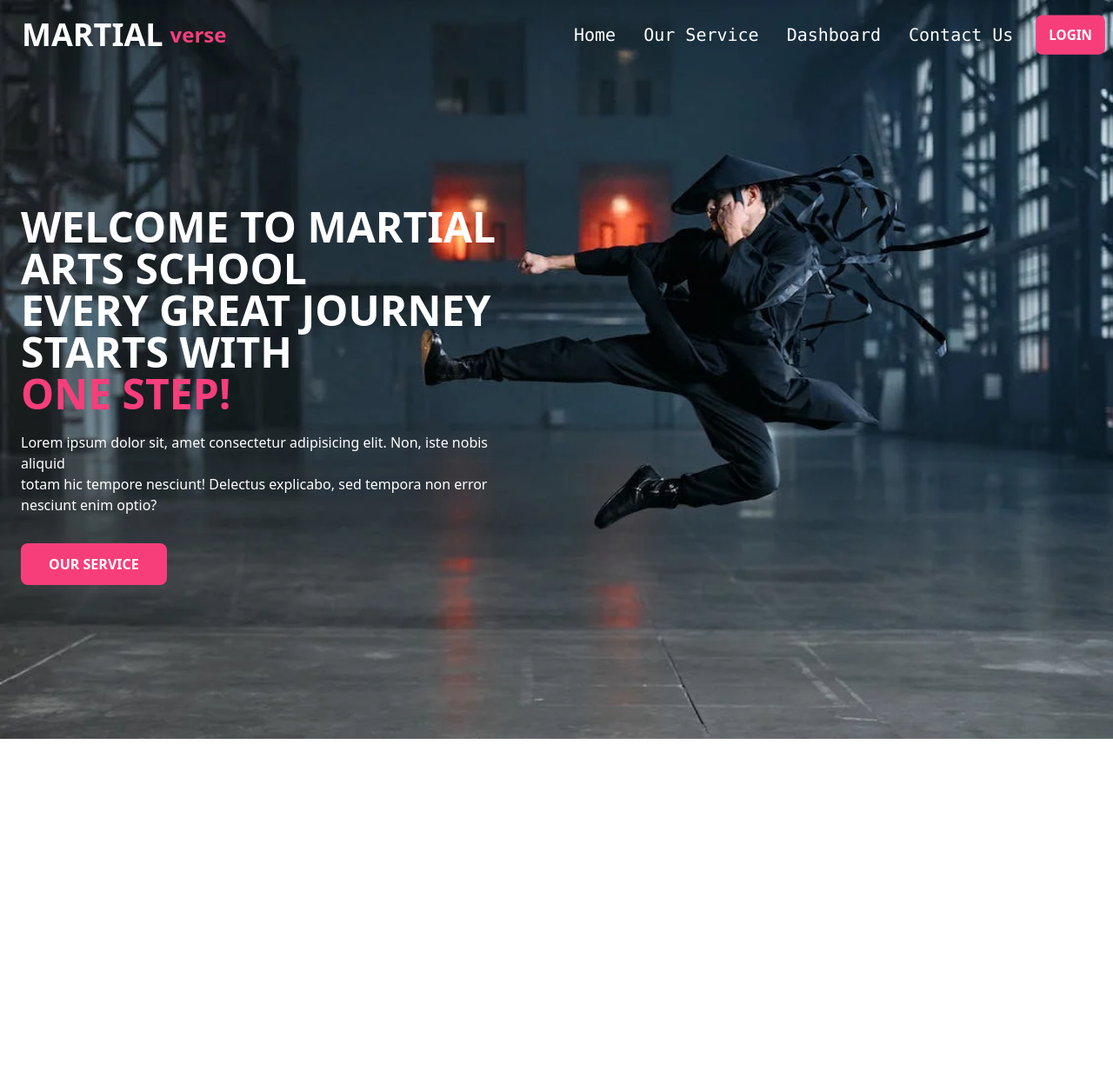
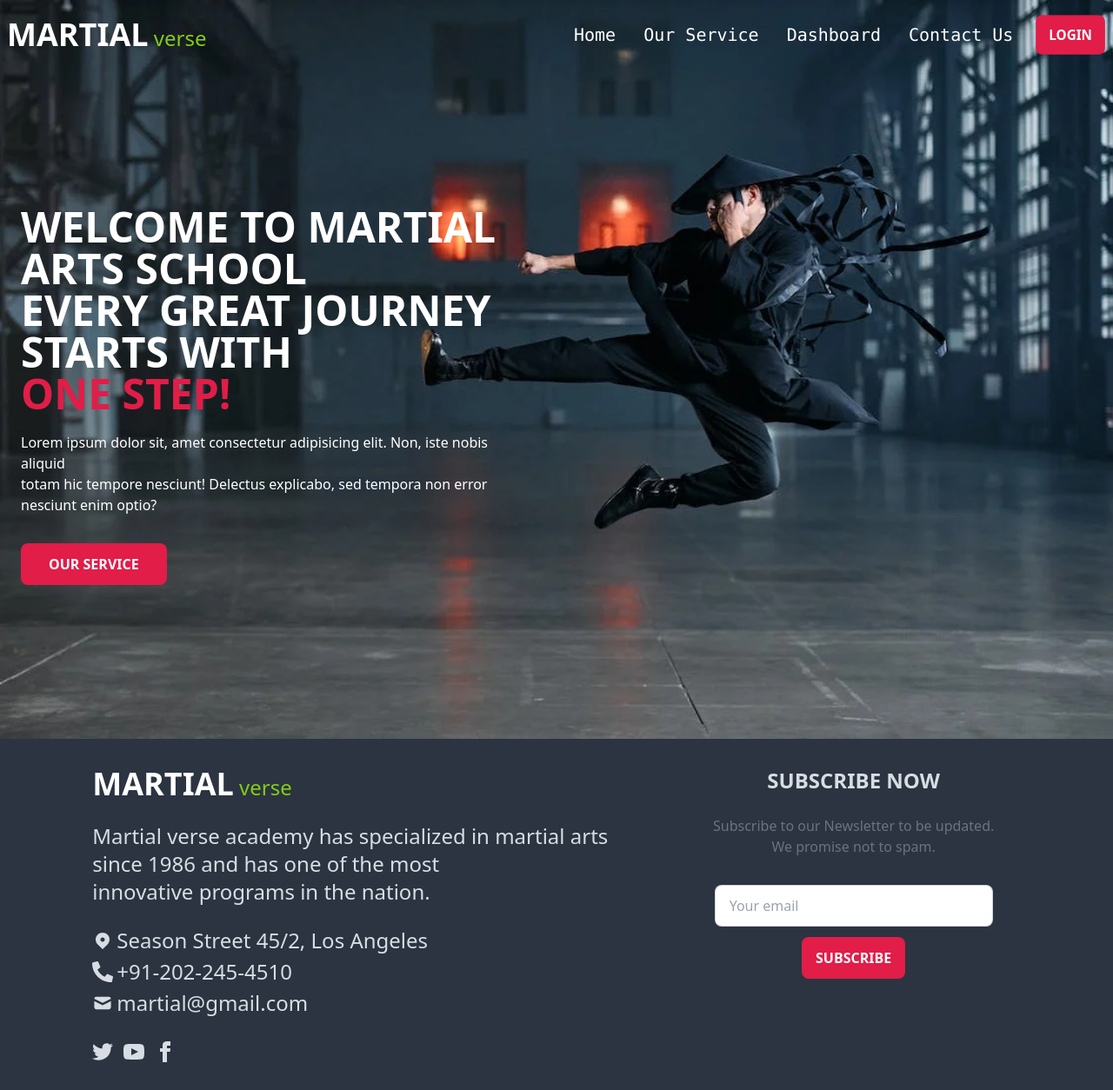
Before and after one commit to Joy041/martial-verse-client, a React (Vite) app: page / in a window 1280 px wide. Shown: the whole page at 87% size. Before the commit the page ends 850 px from the top, so only its background shows below. Built offline with nearby package versions, Linux system fonts and the light colour scheme.

Commit message:
make footer

```diff
--- a/package.json
+++ b/package.json
@@ -14,6 +14,7 @@
     "match-sorter": "^6.3.1",
     "react": "^18.2.0",
     "react-dom": "^18.2.0",
+    "react-icons": "^4.9.0",
     "react-responsive-carousel": "^3.2.23",
     "react-router-dom": "^6.12.0",
     "sort-by": "^1.2.0",
--- a/src/Layout/Main.jsx
+++ b/src/Layout/Main.jsx
@@ -1,5 +1,6 @@
 import { Outlet } from "react-router-dom";
 import Navbar from "../Shared/Navbar/Navbar";
+import Footer from "../Shared/Footer/Footer";
 
 
 const Main = () => {
@@ -7,6 +8,7 @@ const Main = () => {
         <div>
             <Navbar></Navbar>
             <Outlet></Outlet>
+            <Footer></Footer>
         </div>
     );
 };
--- a/src/Pages/Home/Banner/Banner.jsx
+++ b/src/Pages/Home/Banner/Banner.jsx
@@ -9,10 +9,10 @@ const Banner = () => {
     return (
         <div className='relative'>
             <img src={banner3} className='w-full h-[850px] ' alt="" />
-            <div className='absolute top-1/4 text-white right-1/2 p-6 bg-gradient-to-r from-[rgba(21, 21, 21, 0)] to-[rgba(21, 21, 21, 0)]'>
-                <p className='text-5xl font-bold'>WELCOME TO MARTIAL <br /> ARTS SCHOOL <br /> EVERY GREAT JOURNEY <br /> STARTS WITH <br /> <span className='text-[#F73E7B]'>ONE STEP!</span> </p>
+            <div className='absolute top-44 md:top-1/4 text-white right- md:right-1/2 p-6 bg-gradient-to-r from-[rgba(21, 21, 21, 0)] to-[rgba(21, 21, 21, 0)]'>
+                <p className=' text-xl md:text-5xl font-bold'>WELCOME TO MARTIAL <br /> ARTS SCHOOL <br /> EVERY GREAT JOURNEY <br /> STARTS WITH <br /> <span className='text-rose-600'>ONE STEP!</span> </p>
                 <p className='mt-5'>Lorem ipsum dolor sit, amet consectetur adipisicing elit. Non, iste nobis aliquid <br /> totam hic tempore nesciunt! Delectus explicabo, sed tempora non error <br /> nesciunt enim optio?</p>
-                <Link><button className="btn bg-[#F73E7B] border-0 text-white text-base px-8 mt-8">Our Service</button></Link>
+                <Link><button className="btn bg-rose-600 border-0 text-white text-base px-8 mt-8 hover:bg-rose-400">Our Service</button></Link>
             </div>
         </div>
 
--- a/src/Shared/Footer/Footer.jsx
+++ b/src/Shared/Footer/Footer.jsx
@@ -1,8 +1,31 @@
-
+import { FaPhoneAlt } from 'react-icons/fa';
+import { TiLocation } from 'react-icons/ti';
+import { HiMail } from 'react-icons/hi';
 
 const Footer = () => {
     return (
-
+        <footer className=" py-8 bg-neutral text-neutral-content px-4">
+            <div className="flex justify-evenly flex-col md:flex-row max-w-screen-xl mx-auto">
+                <div>
+                    <p><span className='text-4xl font-bold text-white'>MARTIAL</span><span className='text-lime-500 text-2xl'> verse</span></p>
+                    <p className='text-2xl font-thin mt-6'>Martial verse academy has specialized in martial arts <br /> since 1986 and has one of the most <br /> innovative programs in the nation.</p>
+                    <p className='text-2xl font-thin mt-6 flex items-center'><TiLocation className='me-1'></TiLocation>Season Street 45/2, Los Angeles</p>
+                    <p className='text-2xl font-thin mt-1 flex items-center'><FaPhoneAlt className='me-1'></FaPhoneAlt>+91-202-245-4510</p>
+                    <p className='text-2xl font-thin mt-1 flex items-center'><HiMail className='me-1'></HiMail>martial@gmail.com</p>
+                    <div className="flex mt-7">
+                        <a><svg xmlns="http://www.w3.org/2000/svg" width="24" height="24" viewBox="0 0 24 24" className="fill-current"><path d="M24 4.557c-.883.392-1.832.656-2.828.775 1.017-.609 1.798-1.574 2.165-2.724-.951.564-2.005.974-3.127 1.195-.897-.957-2.178-1.555-3.594-1.555-3.179 0-5.515 2.966-4.797 6.045-4.091-.205-7.719-2.165-10.148-5.144-1.29 2.213-.669 5.108 1.523 6.574-.806-.026-1.566-.247-2.229-.616-.054 2.281 1.581 4.415 3.949 4.89-.693.188-1.452.232-2.224.084.626 1.956 2.444 3.379 4.6 3.419-2.07 1.623-4.678 2.348-7.29 2.04 2.179 1.397 4.768 2.212 7.548 2.212 9.142 0 14.307-7.721 13.995-14.646.962-.695 1.797-1.562 2.457-2.549z"></path></svg></a>
+                        <a className='mx-3'><svg xmlns="http://www.w3.org/2000/svg" width="24" height="24" viewBox="0 0 24 24" className="fill-current"><path d="M19.615 3.184c-3.604-.246-11.631-.245-15.23 0-3.897.266-4.356 2.62-4.385 8.816.029 6.185.484 8.549 4.385 8.816 3.6.245 11.626.246 15.23 0 3.897-.266 4.356-2.62 4.385-8.816-.029-6.185-.484-8.549-4.385-8.816zm-10.615 12.816v-8l8 3.993-8 4.007z"></path></svg></a>
+                        <a><svg xmlns="http://www.w3.org/2000/svg" width="24" height="24" viewBox="0 0 24 24" className="fill-current"><path d="M9 8h-3v4h3v12h5v-12h3.642l.358-4h-4v-1.667c0-.955.192-1.333 1.115-1.333h2.885v-5h-3.808c-3.596 0-5.192 1.583-5.192 4.615v3.385z"></path></svg></a>
+                    </div>
+                </div>
+                <div className='text-center'>
+                    <h1 className=" text-2xl font-semibold mt-16 md:mt-0">SUBSCRIBE NOW</h1>
+                    <p className='text-base text-gray-500 mt-6'>Subscribe to our Newsletter to be updated. <br /> We promise not to spam.</p>
+                    <input type="email" placeholder="Your email" className="input input-bordered w-full max-w-xs mt-8" />
+                    <button className="btn bg-rose-600 border-0 text-white text-base mt-3 hover:bg-rose-400">SUBSCRIBE</button>
+                </div>
+            </div>
+        </footer>
     );
 };
 
--- a/src/Shared/Navbar/Navbar.jsx
+++ b/src/Shared/Navbar/Navbar.jsx
@@ -2,13 +2,13 @@ import { Link } from 'react-router-dom';
 
 const Navbar = () => {
 
-    const navItem = <div className='lg:flex items-center text-white '>
-        <li><Link to={'/'} className='text-xl font-mono'>Home</Link></li>
-        <li><Link className='text-xl font-mono'>Our Service</Link></li>
-        <li><Link to={'/dashboard'} className='text-xl font-mono'>Dashboard</Link></li>
-        <li><Link className='text-xl font-mono'>Contact Us</Link></li>
+    const navItem = <div className='lg:flex items-center md:text-white '>
+        <li><Link to={'/'} className='text-xl font-mono hover:text-rose-600'>Home</Link></li>
+        <li><Link className='text-xl font-mono hover:text-rose-600'>Our Service</Link></li>
+        <li><Link to={'/dashboard'} className='text-xl font-mono hover:text-rose-600'>Dashboard</Link></li>
+        <li><Link className='text-xl font-mono hover:text-rose-600'>Contact Us</Link></li>
         <div className='md:ms-2'>
-            <Link to={'/login'}><button className="btn bg-[#F73E7B] border-0 text-white text-base">Login</button></Link>
+            <Link to={'/login'}><button className="btn bg-rose-600 border-0 text-white text-base hover:bg-rose-400">Login</button></Link>
         </div>
     </div>
 
@@ -16,14 +16,14 @@ const Navbar = () => {
         <div className="navbar fixed z-10 opacity-100">
             <div className="navbar-start">
                 <div className="dropdown">
-                    <label tabIndex={0} className="btn btn-ghost lg:hidden">
+                    <label tabIndex={0} className="btn btn-ghost lg:hidden text-white">
                         <svg xmlns="http://www.w3.org/2000/svg" className="h-5 w-5" fill="none" viewBox="0 0 24 24" stroke="currentColor"><path strokeLinecap="round" strokeLinejoin="round" strokeWidth="2" d="M4 6h16M4 12h8m-8 6h16" /></svg>
                     </label>
                     <ul tabIndex={0} className="menu menu-sm dropdown-content mt-3 p-2 shadow bg-base-100 rounded-box w-52">
                         {navItem}
                     </ul>
                 </div>
-                <a className="btn btn-ghost normal-case text-xl"><span className='text-4xl font-bold text-white'>MARTIAL</span><span className='text-[#F73E7B] text-2xl'>verse</span></a>
+                <p className="normal-case text-xl"><span className='text-4xl font-bold text-white'>MARTIAL</span><span className='text-lime-500 text-2xl'> verse</span></p>
             </div>
             <div className="navbar-end hidden lg:flex">
                 <ul className="menu menu-horizontal px-1">
```
Also changed, not shown: 1 other file (tests, documents, lock files or other folders).
